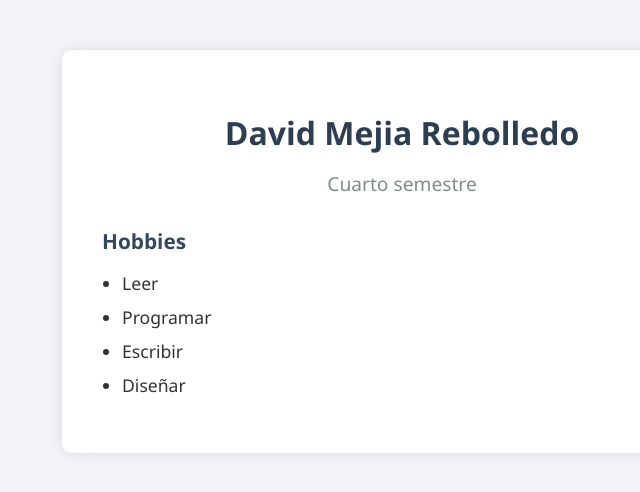
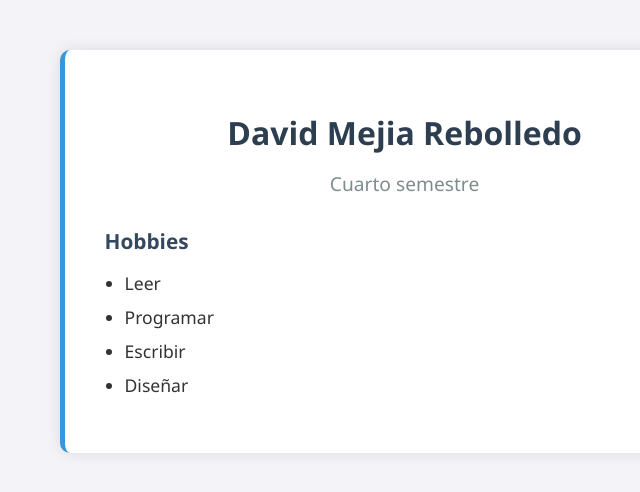
Before and after one commit to Drave18/TALLER-BP-SOFTWARE, a plain HTML site: page index.html in a window 1280 px wide. Shown: the whole page, without its empty margins (238-878 px from the left). Drawn offline with Linux system fonts and the light colour scheme.

Commit message:
Cambio 14: Añadimos un borde decorativo al lado izquierdo del contenedor

```diff
--- a/index.html
+++ b/index.html
@@ -72,6 +72,10 @@
       font-size: 1em;
     }
   }
+    .container {
+    /* ... */
+    border-left: 5px solid #3498db;
+  }
 </style>
 
 
```
